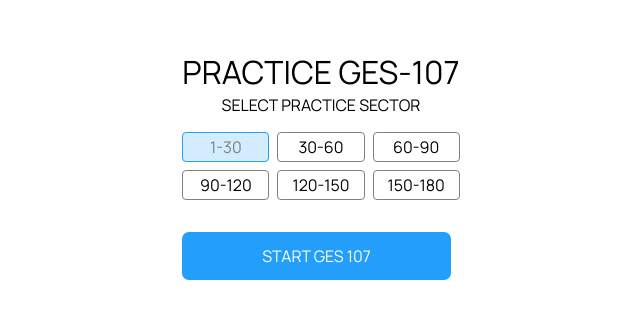
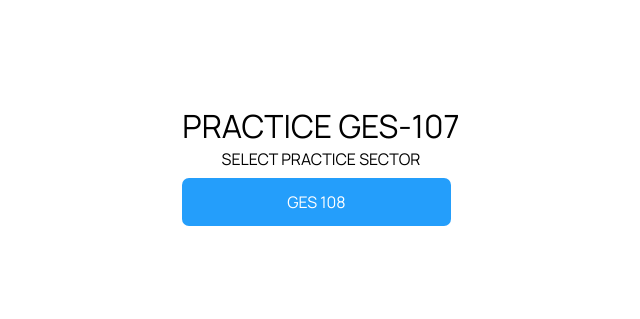
Before and after one commit to Qudusayo/pq-practice-app, a Next.js app: page / in a window 1280 px wide. Shown: the part 211-530 px from the top of the page, without its empty margins (319-959 px from the left). Built offline with nearby package versions, Linux system fonts and the light colour scheme.

Commit message:
fix: replace ges

```diff
--- a/pages/index.tsx
+++ b/pages/index.tsx
@@ -29,18 +29,18 @@ export default function Home() {
         >
           Select practice sector
         </span>
-        <SectionSelector
+        {/* <SectionSelector
           selections={selection}
           toggleSelection={toggleSelection}
-        />
+        /> */}
       </div>
       <div className={styles.Buttons}>
-        <Link href={"/ges-107"} className={styles.ButtonsLink}>
+        {/* <Link href={"/ges-107"} className={styles.ButtonsLink}>
           START GES 107
+        </Link> */}
+        <Link href={"/ges-108"} className={styles.ButtonsLink}>
+          GES 108
         </Link>
-        {/* <Link href={"/ges-108"} className={styles.ButtonsLink}>
-          GES 108
-        </Link> */}
       </div>
     </div>
   );
```
Also changed, not shown: pages/ges-108.tsx (renamed from pages/-ges-108.tsx), 2 other files (tests, documents, lock files or other folders).
